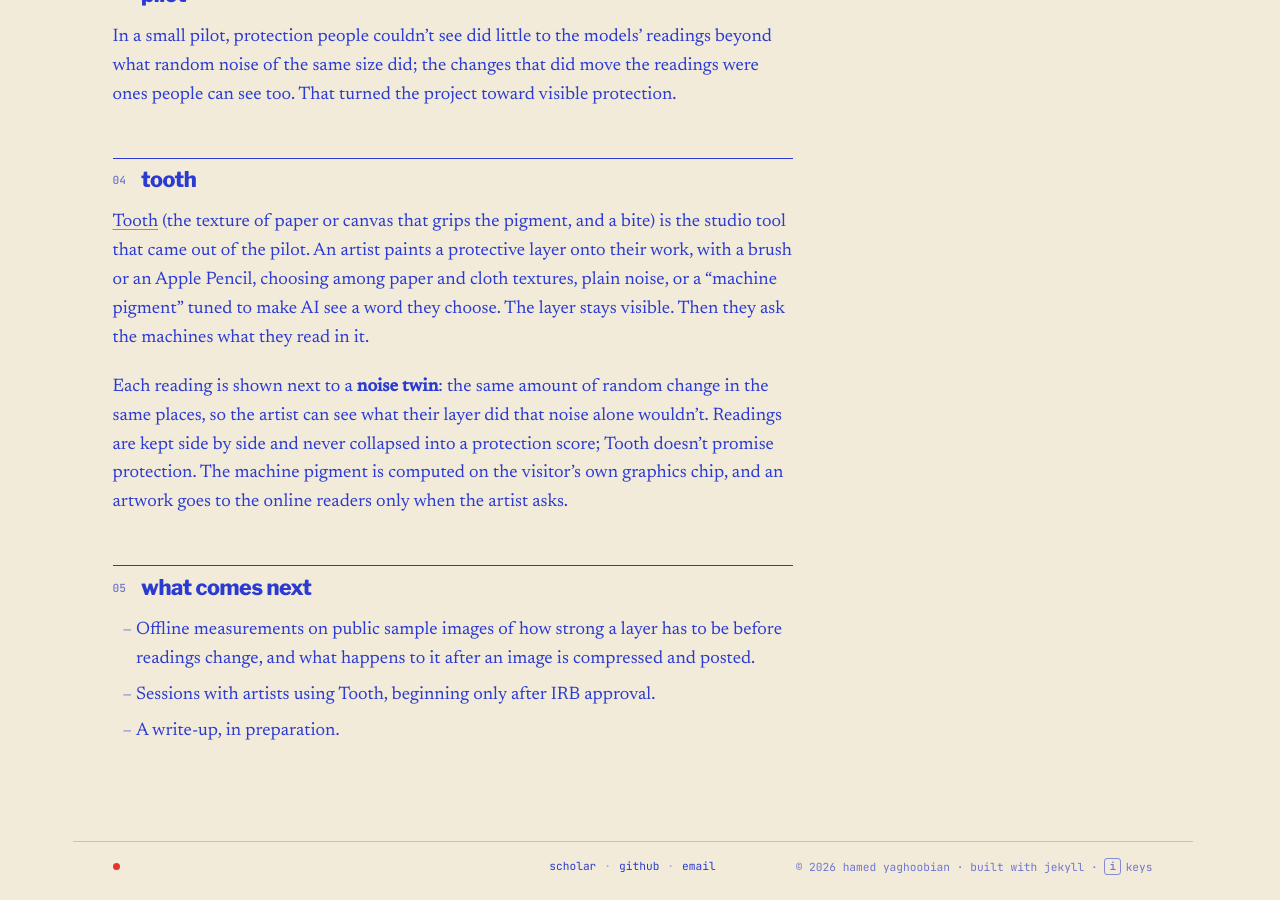
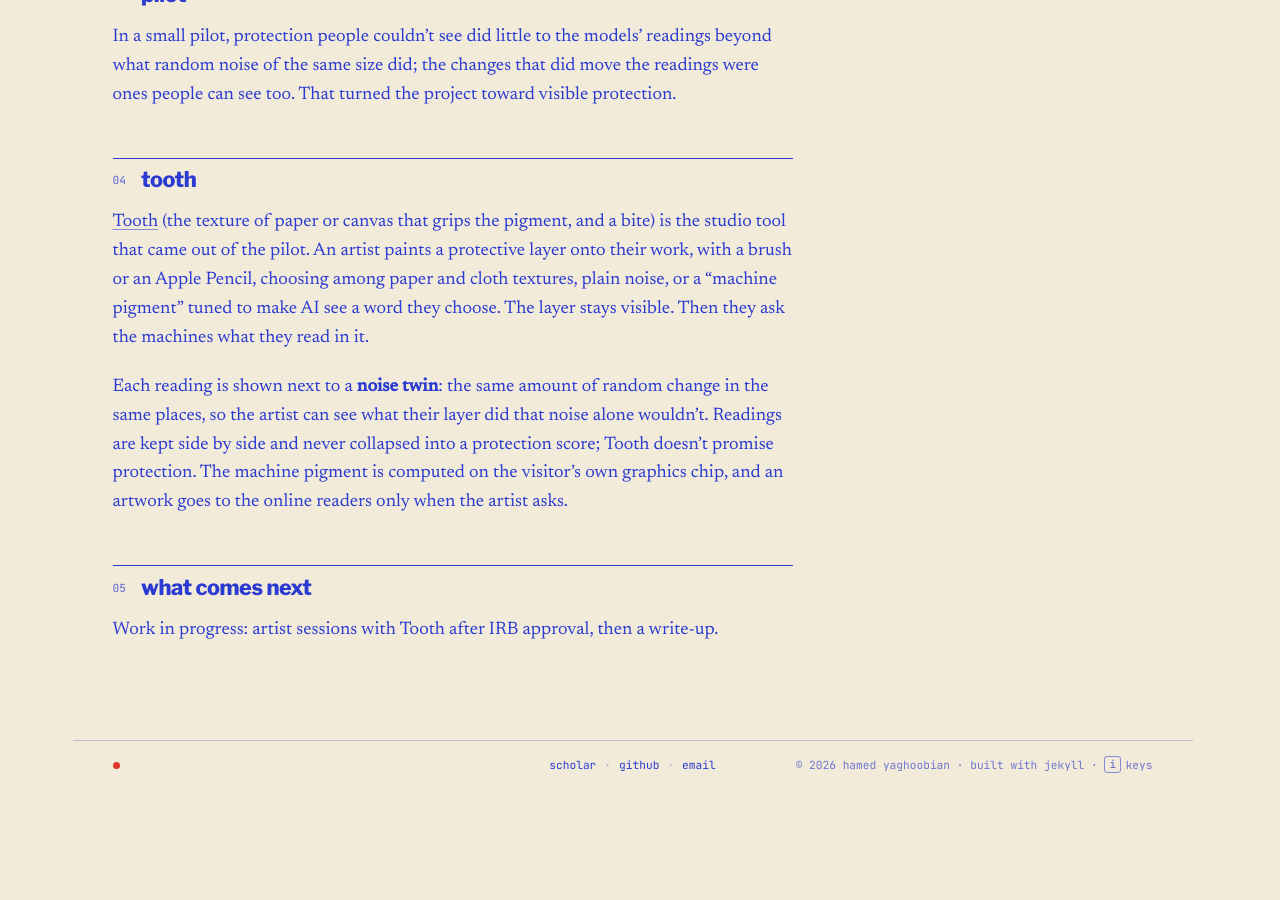
Before and after one commit to hamedyaghoobian/hamedyaghoobian.github.io, a Jekyll site: the page built from projects/nightshade-glaze-vlm-eval.md, in a window 1280 px wide and 900 px high, scrolled down 1796 px. Built offline with Jekyll 4.4.1, drawn with Linux system fonts in a browser that asks for light colours; after the commit the page ends 2595 px from its top, so only the background shows below that; some of the changed text lies outside the part shown.

Commit message:
Poisoned Pixels: new name for the Nightshade/Glaze project; next steps kept brief

```diff
--- a/projects/nightshade-glaze-vlm-eval.md
+++ b/projects/nightshade-glaze-vlm-eval.md
@@ -60,6 +61,4 @@ Each reading is shown next to a **noise twin**: the same amount of random change
 
 ## What comes next
 
-- Offline measurements on public sample images of how strong a layer has to be before readings change, and what happens to it after an image is compressed and posted.
-- Sessions with artists using Tooth, beginning only after IRB approval.
-- A write-up, in preparation.
+Work in progress: artist sessions with Tooth after IRB approval, then a write-up.
```
Also changed, not shown: other parts of projects/nightshade-glaze-vlm-eval.md (+3 -2 lines), student-research.md (+1 -1 lines).
